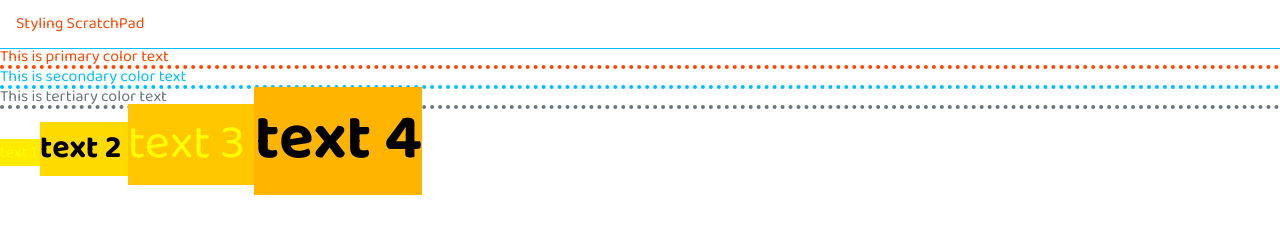
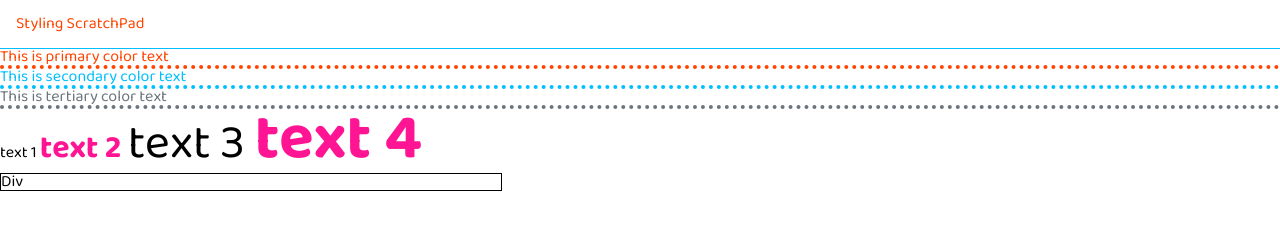
Before and after one commit to ozgursarikamis/styling-sandbox, a website built with Parcel: page src/index.html in a window 1280 px wide. Built offline with nearby package versions, Linux system fonts and the light colour scheme.

Commit message:
@functions

```diff
--- a/src/index.html
+++ b/src/index.html
@@ -38,6 +38,9 @@
             text 4
         </span>
     </div>
+    <div class="rectangle">
+        Div
+    </div>
 </ul>
 <script type="module" src="./js/main.js"></script>
 </body>
--- /dev/null
+++ b/src/scss/_functions.scss
@@ -0,0 +1,3 @@
+@function multiply-with-ten($width) {
+  @return $width * 10;
+}
--- a/src/scss/_texts.scss
+++ b/src/scss/_texts.scss
@@ -1,12 +1,24 @@
+@use "./functions";
+
+$fonts: "Tahoma, Geneva, 'Helvetica Neue', Helvetica, Arial, sans-serif";
+
+$height: 10rem;
+$width: 5;
+
+.rectangle {
+    width: functions.multiply-with-ten(50px);
+    border: 1px solid black;
+}
+
 @for $i from 1 through 4 {
     .text-#{$i} {
         font-size: $i * 1rem;
-        background-color: mix(orangered, yellow, $i * 10);
-
         @if $i % 2 == 0 {
             font-weight: bold;
-        } @else {
-            color: yellow;
+            color: deeppink;
+        }
+        @else {
+            color: light-comp(orangered);
         }
     }
 }
```
